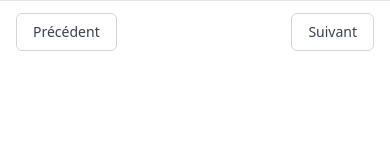
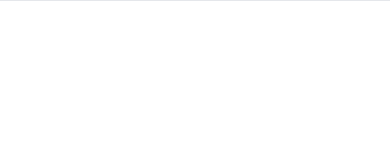
Before and after one commit to Allegro-Musique/vue3-tailwind-pagination, a Vue app: page / in a window 390 px wide. Shown: the top 160 px of the page. Built offline with nearby package versions, Linux system fonts and the light colour scheme.

Commit message:
patch : breakpoint

```diff
--- a/package.json
+++ b/package.json
@@ -1,5 +1,5 @@
 {
-  "name": "Vue3TailwindCSSPagination",
+  "name": "vue-3-tailwind-css-pagination",
   "files": ["dist"],
   "main": "./dist/vue3-tailwindcss-pagination.umd.js",
   "module": "./dist/vue3-tailwindcss-pagination.es.js",
--- a/src/components/Vue3TailwindPagination.vue
+++ b/src/components/Vue3TailwindPagination.vue
@@ -1,14 +1,5 @@
 <template>
   <div v-if="total_pages > 1" class="bg-white px-4 py-3 flex items-center justify-between border-t border-gray-200 sm:px-6">
-    <div class="flex-1 flex justify-between sm:hidden">
-      <a href="#" class="relative inline-flex items-center px-4 py-2 border border-gray-300 text-sm font-medium rounded-md text-gray-700 bg-white hover:text-gray-500">
-        Précédent
-      </a>
-      <a href="#" class="ml-3 relative inline-flex items-center px-4 py-2 border border-gray-300 text-sm font-medium rounded-md text-gray-700 bg-white hover:text-gray-500">
-        Suivant
-      </a>
-    </div>
-
     <div class="hidden sm:flex-1 sm:flex sm:items-center sm:justify-between">
       <span v-if="show_text">
         <p class="text-sm text-gray-700">
@@ -98,7 +89,7 @@ export default {
     },
     color: {
       type: String,
-      default: 'text-gray-700'
+      default: 'text-gray-500'
     },
     active_color: {
       type: String,
```
